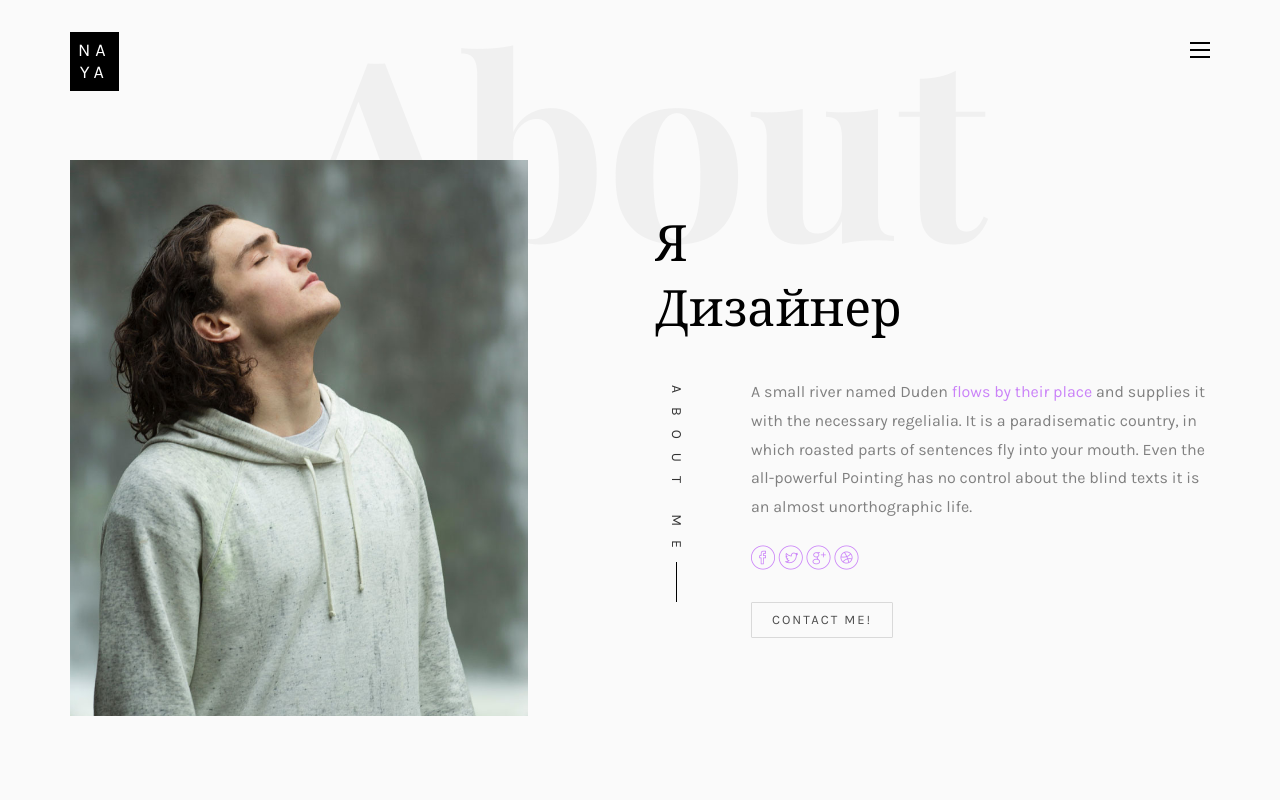
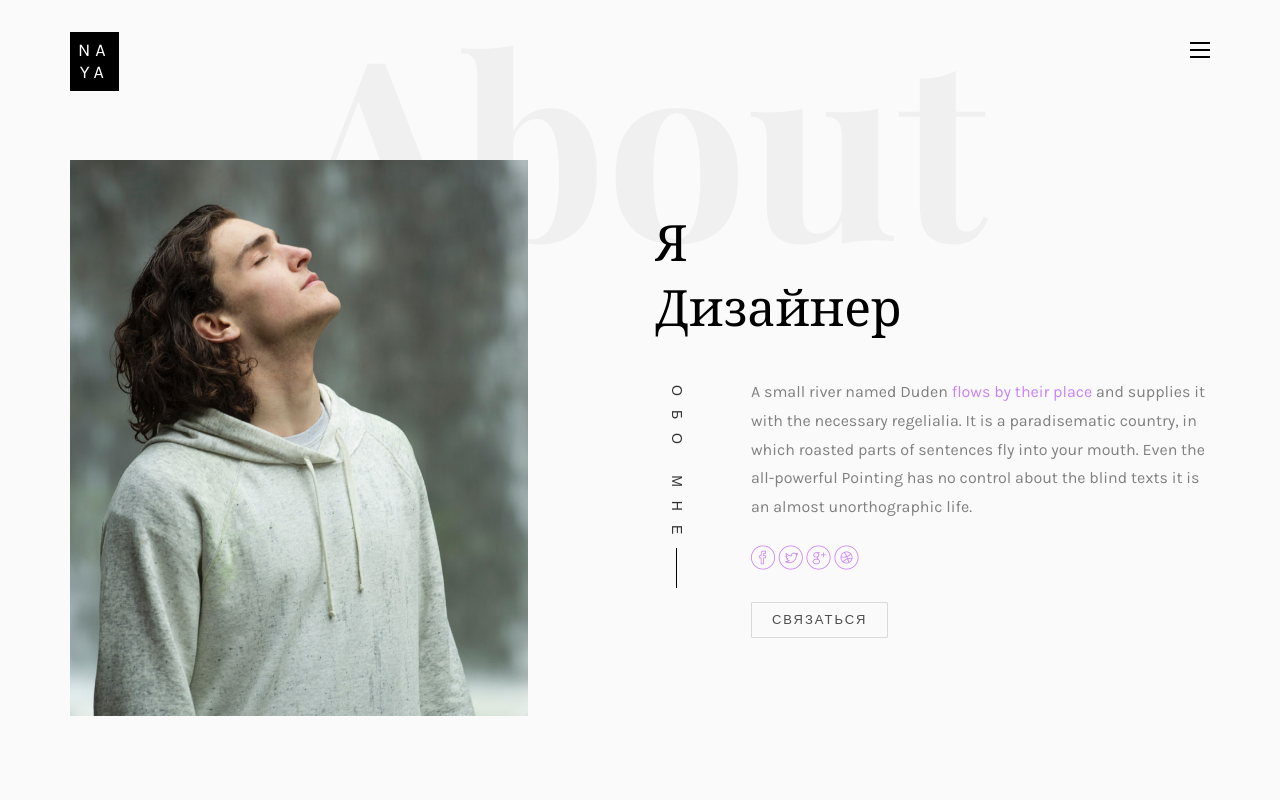
Before and after one commit to inzhola/resume, a plain HTML site: page index.html in a window 1280 px wide. Shown: the top 800 px of the page. Drawn offline with nearby package versions, Linux system fonts and the light colour scheme; files whose address does not match are found by name; a web font is replaced by a local one.

Commit message:
Update index.html

```diff
--- a/index.html
+++ b/index.html
@@ -129,7 +129,7 @@
 						<div class="about-desc">
 							<div class="owl-carousel3">
 								<div class="item">
-									<h2><span>Noah</span><span>Henderson</span></h2>
+									<h2><span>Анастасия</span><span>Инжилийская</span></h2>
 								</div>
 								<div class="item">
 									<h2><span>Я</span><span>Дизайнер</span></h2>
@@ -137,7 +137,7 @@
 							</div>
 							<div class="desc">
 								<div class="rotate">
-									<h2 class="heading">About me</h2>
+									<h2 class="heading">Обо мне</h2>
 								</div>
 								<p>A small river named Duden <a href="#">flows by their place</a> and supplies it with the necessary regelialia. It is a paradisematic country, in which roasted parts of sentences fly into your mouth. Even the all-powerful Pointing has no control about the blind texts it is an almost unorthographic life.</p>
 								<p class="colorlib-social-icons">
@@ -146,7 +146,7 @@
 									<a href="#"><i class="icon-googleplus"></i></a>
 									<a href="#"><i class="icon-dribbble2"></i></a>
 								</p>
-								<p><a href="#" class="btn btn-primary btn-outline">Contact Me!</a></p>
+								<p><a href="#" class="btn btn-primary btn-outline">Связаться</a></p>
 							</div>
 						</div>
 					</div>
```
